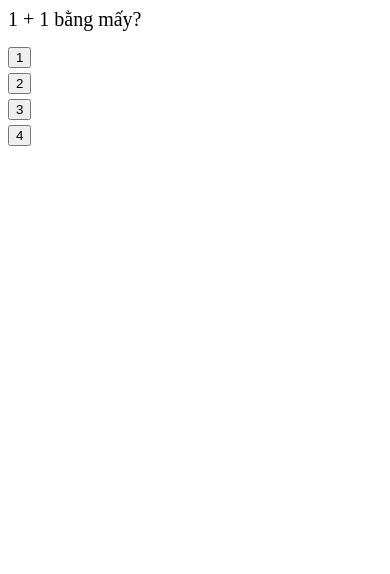
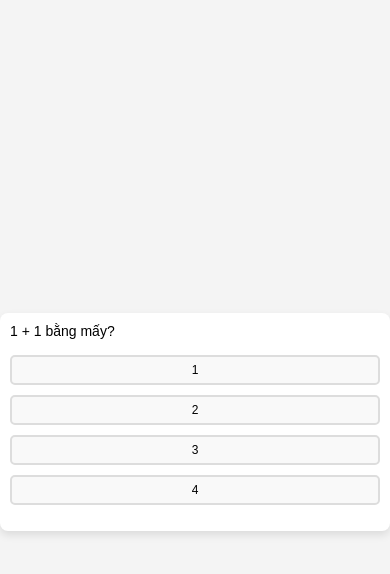
Before and after one commit to vteles3-vhomes/hangnt-quizz, a plain HTML site: page index.html in a window 390 px wide. Drawn offline with Linux system fonts and the light colour scheme.

Commit message:
Update index.html

```diff
--- a/index.html
+++ b/index.html
@@ -3,8 +3,26 @@
 <head>
     <title>Quiz Game</title>
     <style>
+        body {
+            font-family: Arial, sans-serif;
+            margin: 0;
+            padding: 0;
+            background-color: #f4f4f4;
+            display: flex;
+            justify-content: center;
+            align-items: center;
+            height: 100vh;
+        }
+        .container {
+            background-color: white;
+            padding: 20px;
+            border-radius: 8px;
+            box-shadow: 0 4px 8px rgba(0, 0, 0, 0.1);
+            max-width: 600px;
+            width: 100%;
+        }
         .question {
-            font-size: 20px;
+            font-size: 18px;
             margin-bottom: 10px;
         }
         .answers {
@@ -12,28 +30,92 @@
             padding: 0;
         }
         .answers li {
-            margin-bottom: 5px;
+            margin-bottom: 10px;
+        }
+        .answer-btn {
+            width: 100%;
+            padding: 10px;
+            font-size: 16px;
+            border: 2px solid #ddd;
+            border-radius: 5px;
+            cursor: pointer;
+            background-color: #f9f9f9;
+            transition: background-color 0.3s, color 0.3s;
+        }
+        .answer-btn:hover {
+            background-color: #e9e9e9;
         }
         .correct {
             background-color: lightgreen;
+            border-color: green;
         }
         .wrong {
             background-color: lightcoral;
+            border-color: red;
         }
         .result {
             font-weight: bold;
             margin-top: 10px;
+            text-align: center;
         }
         .next-btn {
             display: none;
-            margin-top: 10px;
+            width: 100%;
+            padding: 10px;
+            font-size: 16px;
+            background-color: #007bff;
+            color: white;
+            border: none;
+            border-radius: 5px;
+            cursor: pointer;
+            margin-top: 20px;
+        }
+        .next-btn:hover {
+            background-color: #0056b3;
+        }
+
+        /* Responsive design */
+        @media (max-width: 768px) {
+            .container {
+                padding: 15px;
+            }
+            .question {
+                font-size: 16px;
+            }
+            .answer-btn {
+                font-size: 14px;
+                padding: 8px;
+            }
+            .next-btn {
+                font-size: 14px;
+                padding: 8px;
+            }
+        }
+
+        @media (max-width: 480px) {
+            .container {
+                padding: 10px;
+            }
+            .question {
+                font-size: 14px;
+            }
+            .answer-btn {
+                font-size: 12px;
+                padding: 6px;
+            }
+            .next-btn {
+                font-size: 12px;
+                padding: 6px;
+            }
         }
     </style>
 </head>
 <body>
-    <div id="quiz-container"></div>
-    <div class="result" id="result"></div>
-    <button class="next-btn" id="next-btn" onclick="nextQuestion()">Next</button>
+    <div class="container">
+        <div id="quiz-container"></div>
+        <div class="result" id="result"></div>
+        <button class="next-btn" id="next-btn" onclick="nextQuestion()">Next</button>
+    </div>
 
     <script>
         const quizData = [
```
